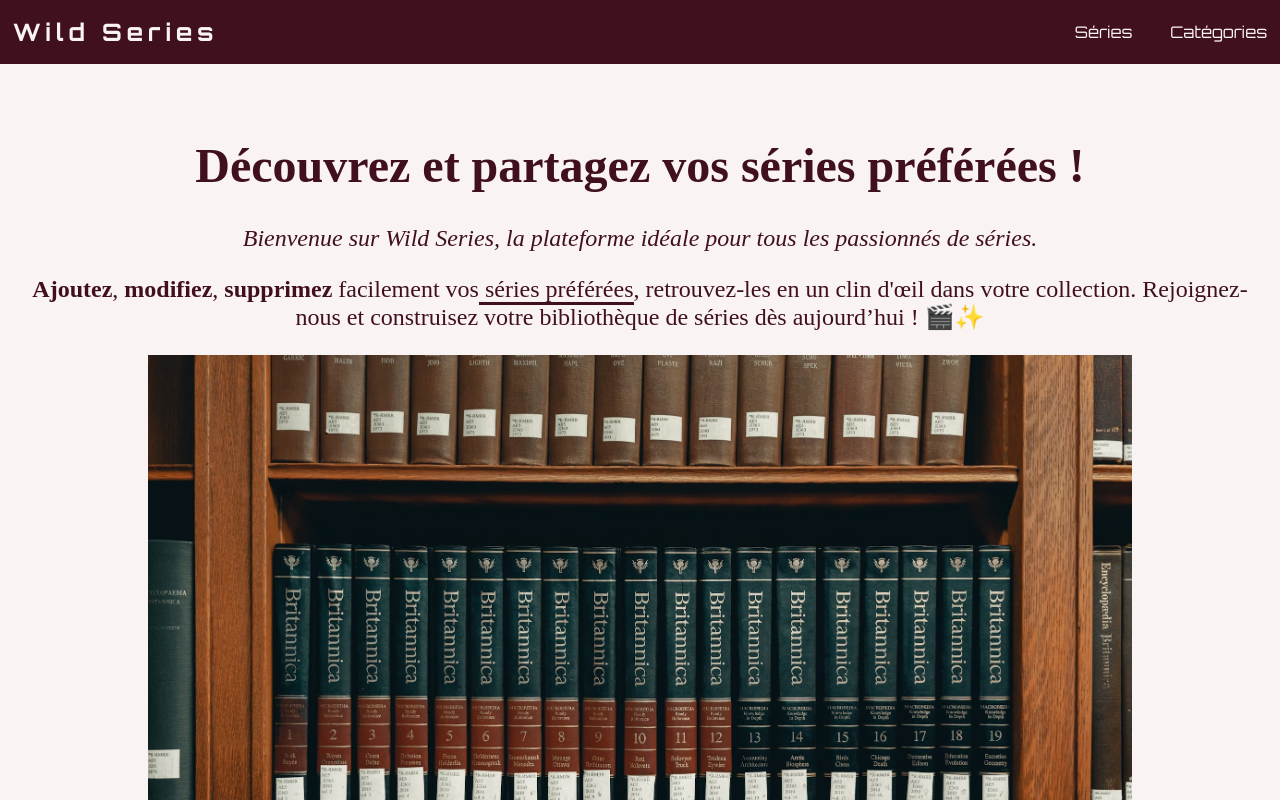
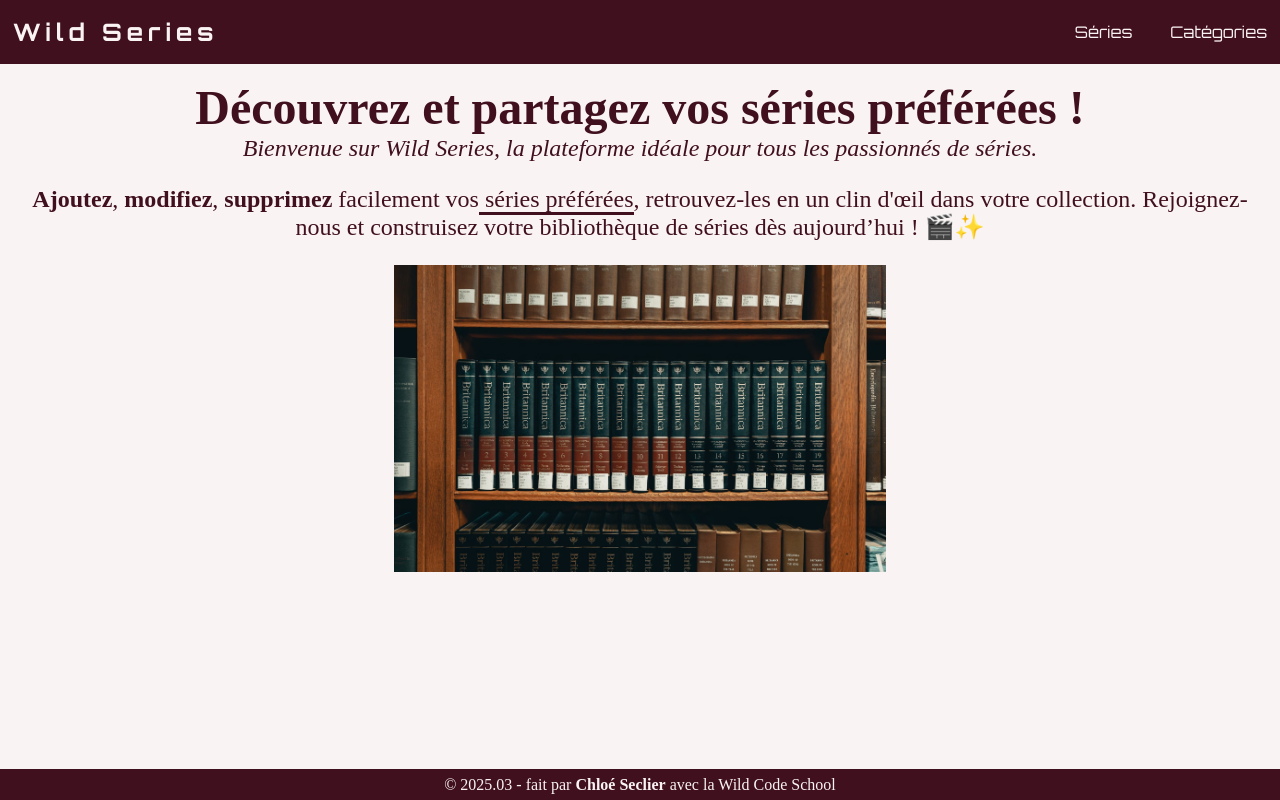
Before and after one commit to ChloeSeclier/CS-wild-series2, a React (Vite) app in the folder client/: page / in a window 1280 px wide. Shown: the top 800 px of the page. Built offline with nearby package versions, Linux system fonts and the light colour scheme; a web font is replaced by a local one.

Commit message:
ajustement

```diff
--- a/client/src/pages/pages.css
+++ b/client/src/pages/pages.css
@@ -126,12 +126,15 @@ button:hover p::before {
 /*------------------------Page home --------------------------*/
 .home {
   text-align: center;
-  margin: 2%;
+  margin: 0 2% 0 2%;
+  h1 {
+    margin: 0;
+  }
   .link-detail {
     border-bottom: solid 3px #41101f;
   }
   img {
-    width: 80%;
+    width: 40%;
   }
 }
 
```
